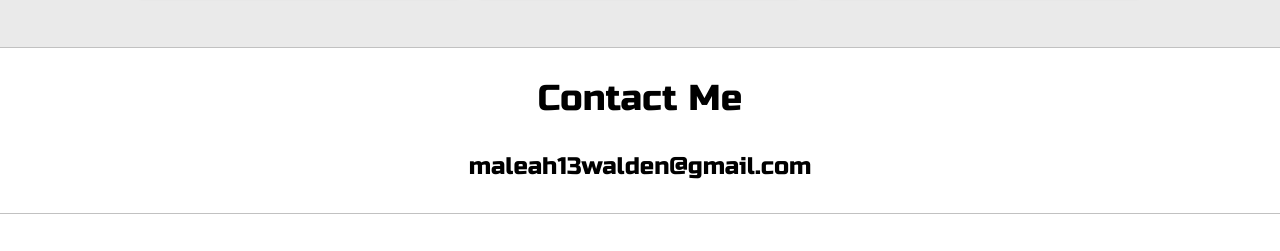
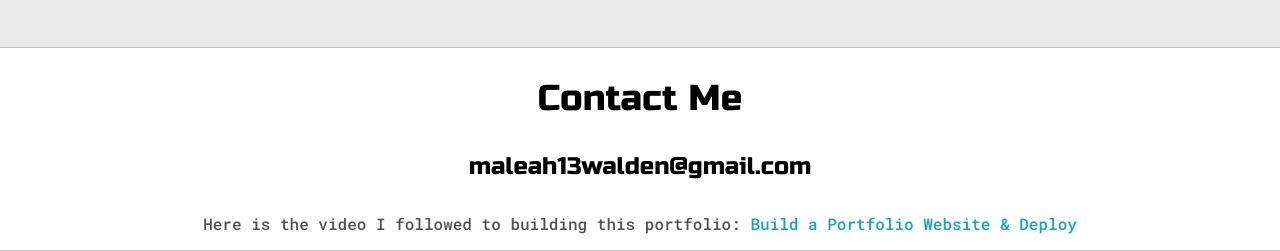
Before and after one commit to leah394/leah394.github.io, a plain HTML site: page index.html in a window 1280 px wide. Shown: the part 1444-1695 px from the top of the page. Before the commit the page ends 1658 px from the top, so only its background shows below. Drawn offline with Linux system fonts and the light colour scheme.

Commit message:
Added a link

```diff
--- a/index.html
+++ b/index.html
@@ -143,6 +143,9 @@
         <div class="main-container">
             <h2 style="text-align: center;">Contact Me</h2>
             <h4 style="text-align: center;">maleah13walden@gmail.com</h4>
+            <p style="text-align: center;">Here is the video I followed to building this portfolio: <a target="_blank" href="https://www.youtube.com/watch?v=r_hYR53r61M&t=5744s">Build a Portfolio Website & Deploy
+            </a> </p>
+
         </div>
     </section>
 
--- a/style.css
+++ b/style.css
@@ -322,6 +322,8 @@
  }
 
 
+
+
  @media screen and (max-width: 1200px){
     .main-container{
         width: 95%;
```
